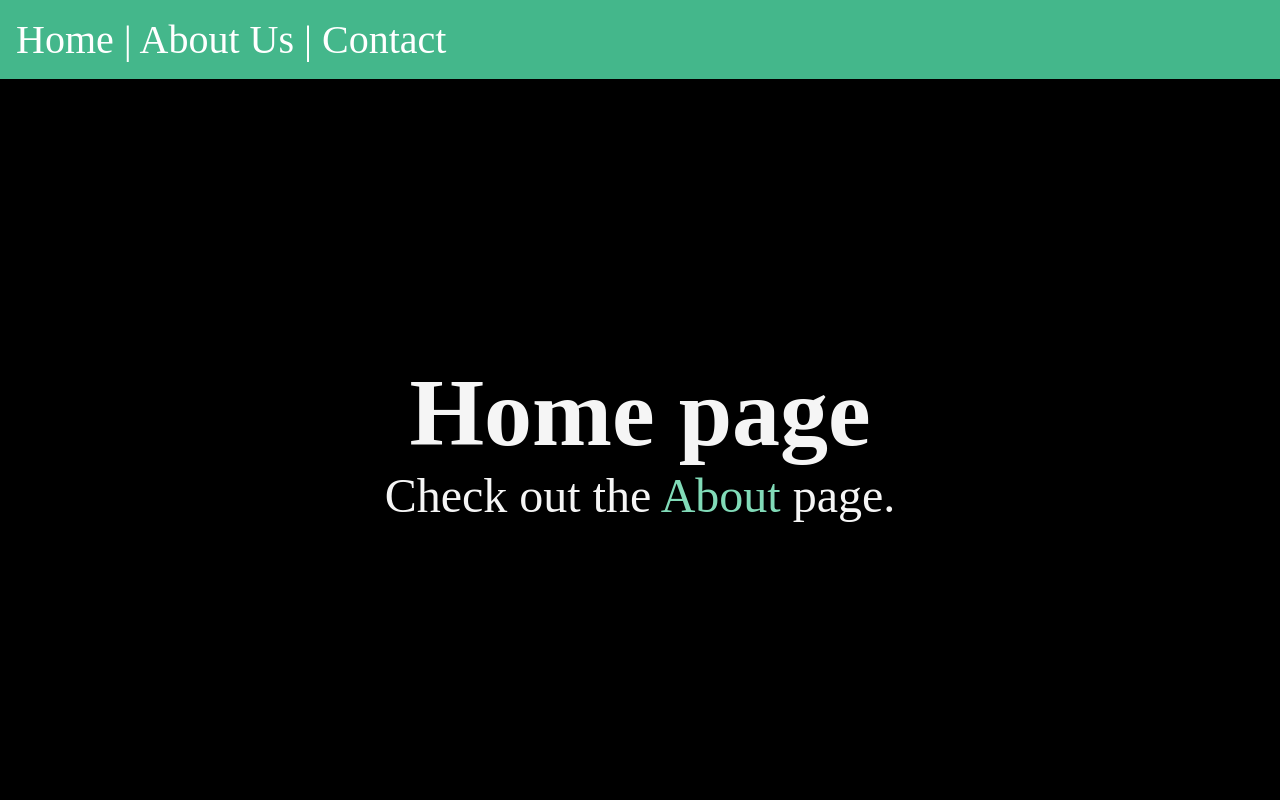
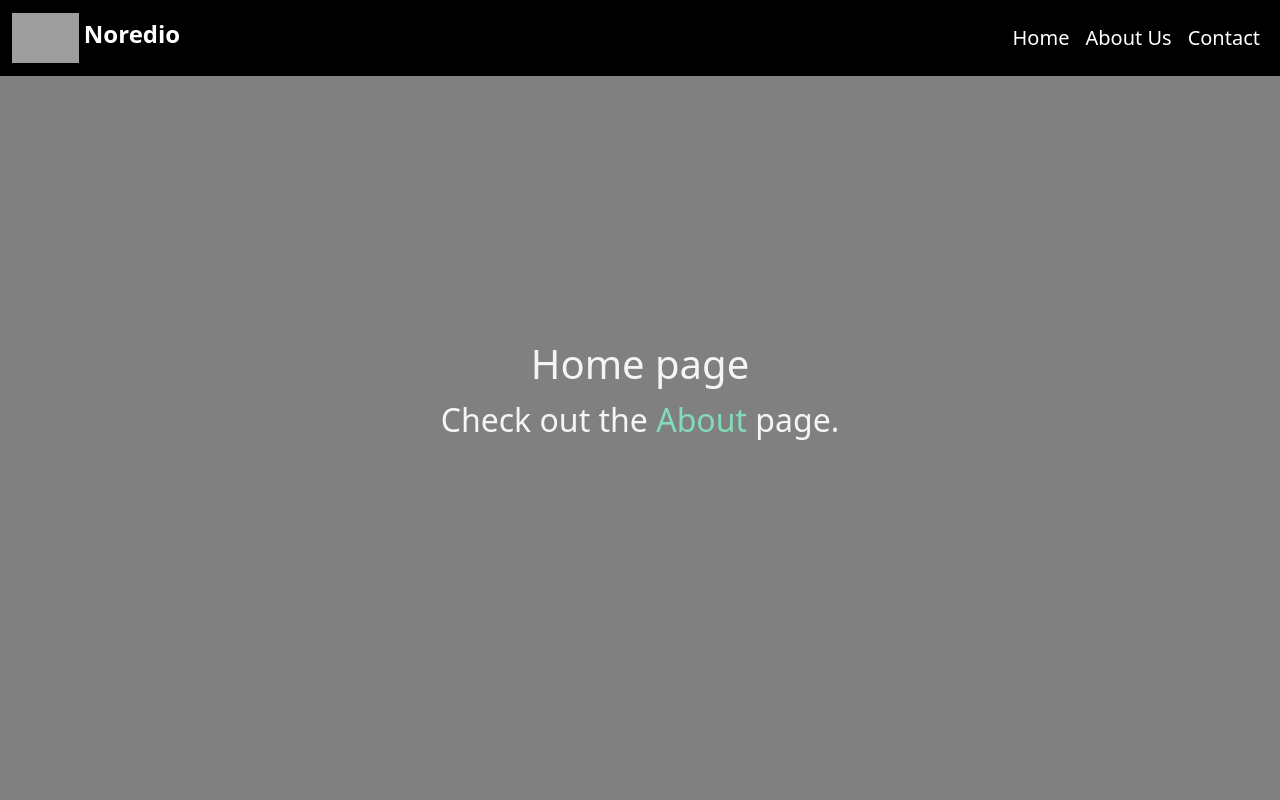
Before and after one commit to meta112/noredio-website, a Django app: page / in a window 1280 px wide. Run offline with Django 5.2, Linux system fonts and the light colour scheme; grey boxes are pictures that could not be loaded.

Commit message:
Import Bootstrap 5 and implement navbar

```diff
--- a/noredio/frontend/static/frontend/style.css
+++ b/noredio/frontend/static/frontend/style.css
@@ -6,19 +6,11 @@
 
 body {
     min-height: 100vh;
-    background-color: black;
+    background-color: grey;
     color: whitesmoke;
-    font-size: 3rem;
+    font-size: 2rem;
     display: flex;
     flex-flow: column;
-}
-
-nav {
-    padding: 1rem;
-    background-color: #44B78B;
-    color: white;
-    font-size: 2.5rem;
-
 }
 
 main {
@@ -31,17 +23,28 @@ h1, p {
     text-align: center;
 }
 
-
-nav > a {
-    text-decoration: none;
-    color: white;
-}
-
 a {
     text-decoration: none;
     color: #81dbb8;
 }
 
+nav {
+    background-color: black;
+}
+
+.navbar-collapse {
+    justify-content: end;
+}
+
+.navbar-text{
+    color: white;
+
+}
+
+.nav-link {
+    color: white;
+}
+
 a:hover {
     opacity: .85;
 }
--- a/noredio/templates/base.html
+++ b/noredio/templates/base.html
@@ -9,14 +9,39 @@
             Django App
         {% endblock %}
     </title>
+    <!-- Bootstrap 5 -->
+    <link href="https://cdn.jsdelivr.net/npm/bootstrap@5.3.3/dist/css/bootstrap.min.css" rel="stylesheet">
+    <script src="https://cdn.jsdelivr.net/npm/bootstrap@5.3.3/dist/js/bootstrap.bundle.min.js"></script>
+
     <link rel="stylesheet" href="{% static 'frontend/style.css' %}">
     <script src="{% static 'frontend/main.js' %}" defer></script>
 </head>
 <body>
-    <nav>
-        <a href="/">Home</a> |
-        <a href="/about">About Us</a> |
-        <a href="/contact">Contact</a>
+    <nav class="navbar navbar-expand-sm navbar-dark fixed-top">
+        <div class="container-fluid">
+            <a class="navbar-brand" href="/">
+                <img style="height:50px" src="https://media.licdn.com/dms/image/D4E0BAQH6_Teik1yRIw/company-logo_200_200/0/1718570338306/noredio_logo?e=1728518400&v=beta&t=xMC_cI9C_L3b0O_nEZTiDfeXIp-CDqAgarISohRla6g" alt="Noredio">
+                <span class="navbar-text fs-4" style="font-weight:bold">Noredio</span>
+            </a>
+            <button class="navbar-toggler" type="button" data-bs-toggle="collapse" data-bs-target="#collapsibleNavbar">
+                <span class="navbar-toggler-icon"></span>
+            </button>
+            <div class="collapse navbar-collapse" id="collapsibleNavbar">
+                <div class="navbar-nav">
+                    <li class="nav-item">
+                        <a class="nav-link fs-5" href="/">Home</a>
+                    </li>
+                    <li class="nav-item">
+                        <a class="nav-link fs-5" href="/about">About Us</a>
+                    </li>
+                    <li class="nav-item">
+                        <a class="nav-link fs-5" href="/contact">Contact</a>
+                    </li>
+                </div>
+            </div>
+        </div>
+
+
     </nav>
     <main>
         {% block content %}
```
